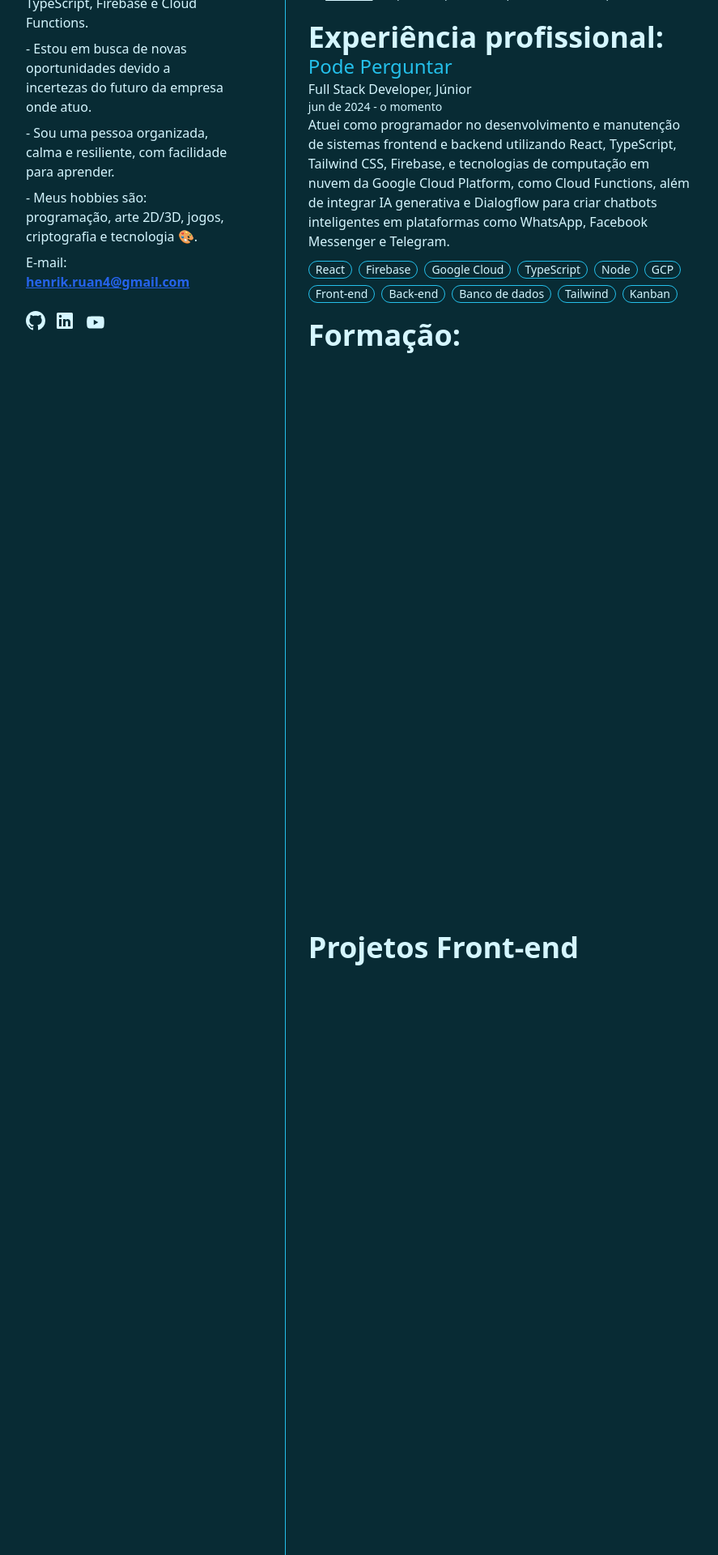
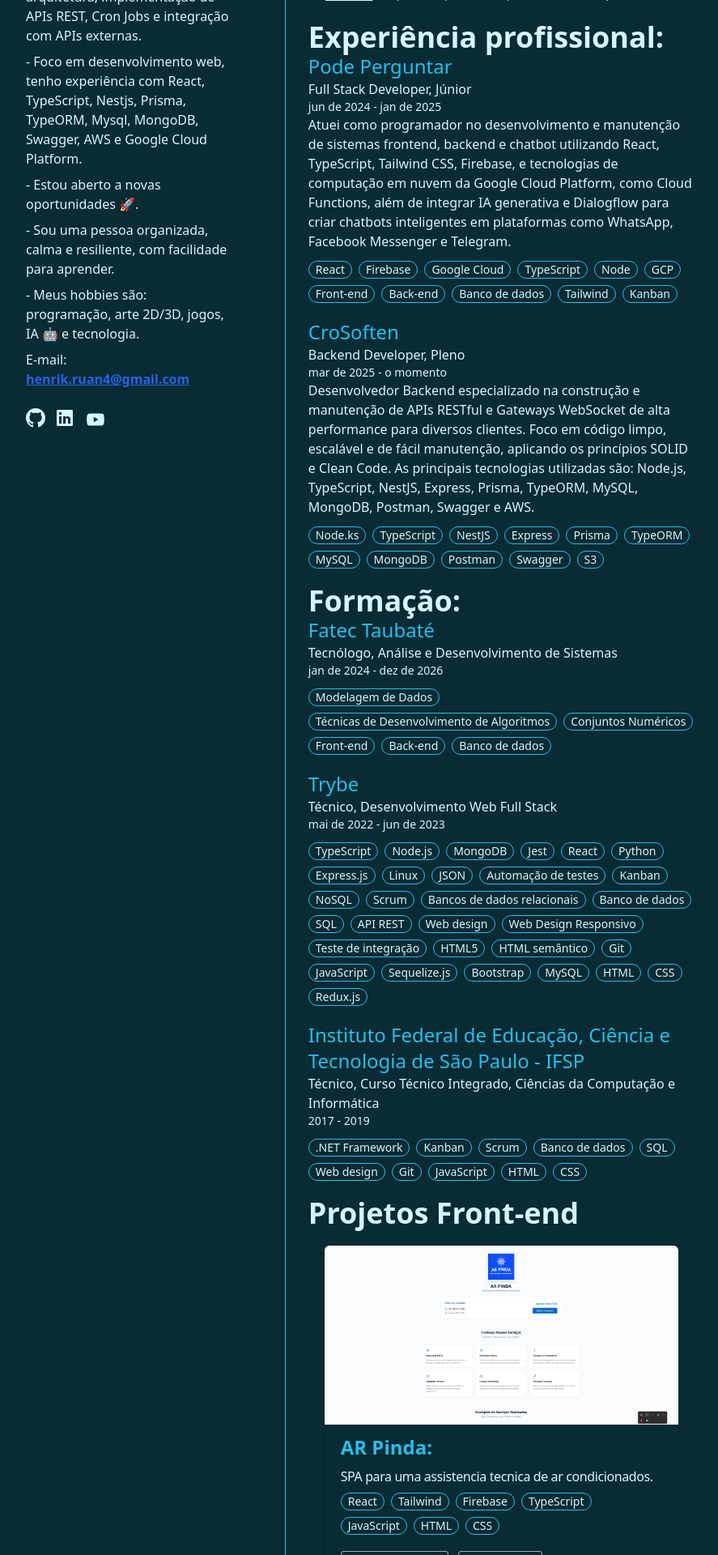
Before and after one commit to HenrikSantos/HenrikSantos.github.io, a React (Vite) app: page / in a window 1280 px wide. Shown: the part 680-2600 px from the top of the page at 81% size, without its empty margins (181-1068 px from the left). Built offline with nearby package versions, Linux system fonts and the light colour scheme.

Commit message:
✨ Update AOS configuration, enhance experience.json with new role and update frontendData.json with new project details. Adjust footer copyright year and refine personal description in Sobre component.

```diff
--- a/src/App.tsx
+++ b/src/App.tsx
@@ -3,7 +3,10 @@
 import Footer from "./components/Footer";
 import AOS from "aos";
 import "aos/dist/aos.css";
-AOS.init();
+
+AOS.init({
+  once: true,
+});
 
 function App() {
 
--- a/src/assets/experiencia.json
+++ b/src/assets/experiencia.json
@@ -5,8 +5,8 @@
       "cargo": "Full Stack Developer",
       "nivel": "Júnior",
       "dataInicio": "jun de 2024",
-      "dataFim": "o momento",
-      "descricao": "Atuei como programador no desenvolvimento e manutenção de sistemas frontend e backend utilizando React, TypeScript, Tailwind CSS, Firebase, e tecnologias de computação em nuvem da Google Cloud Platform, como Cloud Functions, além de integrar IA generativa e Dialogflow para criar chatbots inteligentes em plataformas como WhatsApp, Facebook Messenger e Telegram.",
+      "dataFim": "jan de 2025",
+      "descricao": "Atuei como programador no desenvolvimento e manutenção de sistemas frontend, backend e chatbot utilizando React, TypeScript, Tailwind CSS, Firebase, e tecnologias de computação em nuvem da Google Cloud Platform, como Cloud Functions, além de integrar IA generativa e Dialogflow para criar chatbots inteligentes em plataformas como WhatsApp, Facebook Messenger e Telegram.",
       "competencias": [
         "React",
         "Firebase",
@@ -20,6 +20,27 @@
         "Tailwind",
         "Kanban"
       ]
+    },
+    {
+      "nomeDaEmpresa": "CroSoften",
+      "cargo": "Backend Developer",
+      "nivel": "Pleno",
+      "dataInicio": "mar de 2025",
+      "dataFim": "o momento",
+      "descricao": "Desenvolvedor Backend especializado na construção e manutenção de APIs RESTful e Gateways WebSocket de alta performance para diversos clientes. Foco em código limpo, escalável e de fácil manutenção, aplicando os princípios SOLID e Clean Code. As principais tecnologias utilizadas são: Node.js, TypeScript, NestJS, Express, Prisma, TypeORM, MySQL, MongoDB, Postman, Swagger e AWS.",
+      "competencias": [
+        "Node.ks",
+        "TypeScript",
+        "NestJS",
+        "Express",
+        "Prisma",
+        "TypeORM",
+        "MySQL",
+        "MongoDB",
+        "Postman",
+        "Swagger",
+        "S3"
+      ]
     }
   ]
 }
--- a/src/assets/frontendData.json
+++ b/src/assets/frontendData.json
@@ -1,5 +1,22 @@
 {
     "frontendData": [
+        {
+            "nome": "AR Pinda",
+            "descricao": "SPA para uma assistencia tecnica de ar condicionados.",
+            "repositorio": "",
+            "link": "https://ar-pinda-b2e46.firebaseapp.com/",
+            "img": "arPinda.webp",
+            "stacks": [
+                "React",
+                "Tailwind",
+                "Firebase",
+                "TypeScript",
+                "JavaScript",
+                "HTML",
+                "CSS"
+            ],
+            "id": 0
+        },
         {
             "nome": "Clone do reddit",
             "descricao": "Um clone do reddit feito com angular.",
@@ -46,21 +63,6 @@
             "id": 3
         },
         {
-            "nome": "Trybe Trivia",
-            "descricao": "Um jogo de perguntas e respostas baseado no jogo Trivia, (um tipo de show do milhão americano).",
-            "repositorio": "https://github.com/HenrikSantos/Projeto-Trivia",
-            "link": "https://projeto-trivia-murex.vercel.app/",
-            "img": "trivia.webp",
-            "stacks": [
-                "Javascript",
-                "React",
-                "Redux",
-                "Kanban",
-                "API"
-            ],
-            "id": 4
-        },
-        {
             "nome": "Todo List",
             "descricao": "É uma lista de fazeres, é possível adicionar tarefa, marcar como completa, editar e excluir, além disso, as tarefas são salvas no navegador usando local storage.",
             "repositorio": "https://github.com/HenrikSantos/todo-app-with-TypeScript",
@@ -75,21 +77,6 @@
             "id": 5
         },
         {
-            "nome": "TrybeTunes",
-            "descricao": "Um site de musicas feito usando a API do Itunes, é possivel realizar buscas, filtrar e escutar musicas.",
-            "repositorio": "https://github.com/HenrikSantos/TrybeTunes",
-            "link": "https://trybe-tunes-ochre.vercel.app/",
-            "img": "trybetunes.webp",
-            "stacks": [
-                "React",
-                "React Router",
-                "API",
-                "Javascript",
-                "Bootstrap"
-            ],
-            "id": 6
-        },
-        {
             "nome": "Portal De Noticias",
             "descricao": "Desafio técnico para a vaga de software developer voluntário na Tech Pro Bem.",
             "repositorio": "https://github.com/HenrikSantos/portal-de-noticias",
@@ -101,19 +88,6 @@
                 "Tailwind"
             ],
             "id": 7
-        },
-        {
-            "nome": "Front End Online Store",
-            "descricao": "É uma loja online feito usando a API do Mercado Livre.",
-            "repositorio": "https://github.com/HenrikSantos/FrontEnd-Online-Store",
-            "link": "https://frontend-online-store-beige.vercel.app/",
-            "img": "frontendonlinestore.webp",
-            "stacks": [
-                "React",
-                "React Router",
-                "Kanban"
-            ],
-            "id": 8
         },
         {
             "nome": "Leadster SPA",
--- a/src/components/Footer.tsx
+++ b/src/components/Footer.tsx
@@ -2,7 +2,7 @@
   return (
     <footer className='primary'>
       <h1 className='text-center'>
-          © 2024 Copyright: <span>Henrik Ruan Santos de Souza</span>
+        © 2025 Copyright: <span>Henrik Ruan Santos de Souza</span>
       </h1>
     </footer>
   );
--- a/src/components/Sobre.tsx
+++ b/src/components/Sobre.tsx
@@ -14,24 +14,19 @@
         </h2>
         <div className="my-3 space-y-2 font-thin">
           <p>
-            - 👋 Meu nome é Henrik, tenho 23 anos, e atualmente curso Análise e
-            Desenvolvimento de Sistemas na Fatec de Taubaté.
+            - 👋 Meu nome é Henrik, tenho {`${(new Date()).getFullYear() - 2001}`} anos, sou desenvolvedor Full Stack e Backend Pleno. Já prestei serviços para empresas nacionais e internacionais, sendo responsável pela prototipação, modelagem de banco de dados, arquitetura, implementação de APIs REST, Cron Jobs e integração com APIs externas.
           </p>
           <p>
-            - Tenho experiência em desenvolvimento web, principalmente com
-            React, TypeScript, Firebase e Cloud Functions.
+            - Foco em desenvolvimento web, tenho experiência com React, TypeScript, Nestjs, Prisma, TypeORM, Mysql, MongoDB, Swagger, AWS e Google Cloud Platform.
           </p>
           <p>
-            - Estou em busca de novas oportunidades devido a incertezas do
-            futuro da empresa onde atuo.
+            - Estou aberto a novas oportunidades 🚀.
           </p>
           <p>
-            - Sou uma pessoa organizada, calma e resiliente, com facilidade para
-            aprender.
+            - Sou uma pessoa organizada, calma e resiliente, com facilidade para aprender.
           </p>
           <p>
-            - Meus hobbies são: programação, arte 2D/3D, jogos, criptografia e
-            tecnologia 🎨.
+            - Meus hobbies são: programação, arte 2D/3D, jogos, IA 🤖 e tecnologia.
           </p>
           <p>
             E-mail:{" "}
```
Also changed, not shown: public/static/images/arPinda.webp (added).
